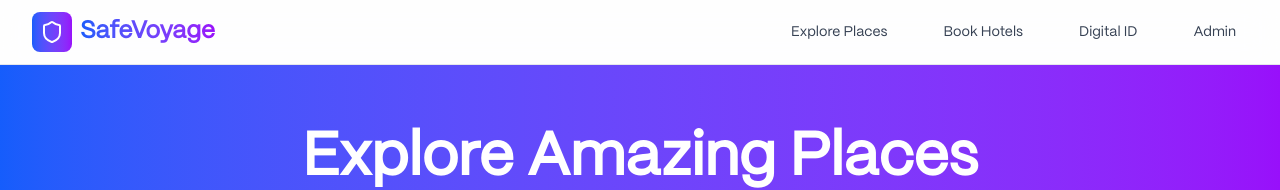
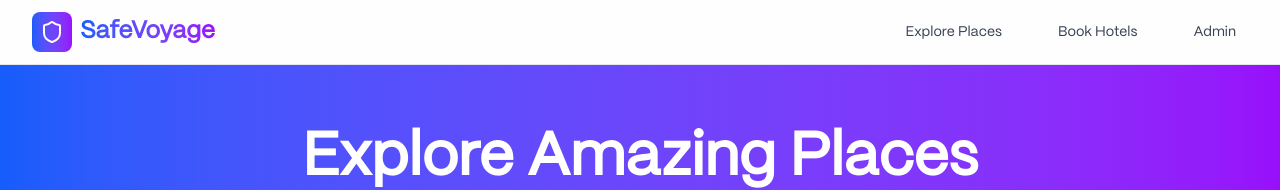
Before and after one commit to MGurucharan/safevoyage-web-app, a React (Vite) app in the folder frontend/: page /safevoyage-web-app/explore in a window 1280 px wide. Shown: the top 190 px of the page. Built offline with nearby package versions, Linux system fonts and the light colour scheme.

Commit message:
fixed z-index issue and digital id visibility

```diff
--- a/frontend/src/components/Footer.jsx
+++ b/frontend/src/components/Footer.jsx
@@ -3,7 +3,7 @@ import { Shield, Mail, Phone, MapPin } from 'lucide-react';
 
 const Footer = () => {
   return (
-    <footer className="bg-gray-900 text-white relative z-10">
+    <footer className="bg-gray-900 text-white relative z-0">
       <div className="max-w-7xl mx-auto px-4 sm:px-6 lg:px-8 py-12">
         <div className="grid grid-cols-1 md:grid-cols-4 gap-8">
           {/* Brand */}
--- a/frontend/src/components/LogoutConfirmModal.jsx
+++ b/frontend/src/components/LogoutConfirmModal.jsx
@@ -6,29 +6,8 @@ export default function LogoutConfirmModal({ isOpen, onClose, onConfirm, message
   if (!isOpen) return null;
 
   return (
-    <>
-      {/* Blurred backdrop */}
-      <div
-        className="fixed inset-0 bg-black/50 backdrop-blur-sm z-60 flex items-center justify-center p-4"
-        style={{
-          zIndex: 9998,
-          top: '64px',
-          height: 'calc(100vh - 64px)'
-        }}
-      />
-      {/* Clear modal container */}
-      <div
-        className="fixed inset-0 flex items-center justify-center pointer-events-none"
-        style={{
-          zIndex: 9999,
-          top: '64px',
-          height: 'calc(100vh - 64px)'
-        }}
-      >
-        <div
-          className="relative bg-white rounded-xl p-8 w-[90%] max-w-md shadow-2xl border border-gray-100 animate-fadeIn pointer-events-auto"
-          style={{ transform: 'translateY(-32px)' }}
-        >
+    <div className="fixed inset-0 bg-black/50 backdrop-blur-sm z-[10000] flex items-center justify-center p-4">
+      <div className="bg-white rounded-xl p-8 w-[90%] max-w-md shadow-2xl border border-gray-100 animate-fadeIn relative">
         <button
           onClick={onClose}
           className="absolute right-4 top-4 text-gray-500 hover:text-gray-700 transition-colors"
@@ -57,8 +36,7 @@ export default function LogoutConfirmModal({ isOpen, onClose, onConfirm, message
             </button>
           </div>
         </div>
-          </div>
-        </div>
-    </>
+      </div>
+    </div>
   );
 }
--- a/frontend/src/components/Navbar.jsx
+++ b/frontend/src/components/Navbar.jsx
@@ -1,6 +1,7 @@
 import React, { useState } from 'react';
 import { Link, useLocation, useNavigate } from 'react-router-dom';
 import { Shield, Menu, X, LogOut } from 'lucide-react';
+import { createPortal } from 'react-dom';
 import { useAdminAuth } from '../hooks/useAdminAuth';
 import LogoutConfirmModal from './LogoutConfirmModal';
 
@@ -30,12 +31,21 @@ const Navbar = () => {
   const [showLogoutModal, setShowLogoutModal] = useState(false);
   const [pendingNavigation, setPendingNavigation] = useState(null);
 
+  // Updated navLinks with admin-only Digital ID
   const navLinks = [
     { name: 'Explore Places', path: '/explore-places' },
     { name: 'Book Hotels', path: '/book-hotels' },
-    { name: 'Digital ID', path: '/digital-id' },
+    { name: 'Digital ID', path: '/digital-id', adminOnly: true }, // Only visible to admins
     { name: 'Admin', path: '/admin', admin: true },
   ];
+
+  // Filter nav links based on admin status
+  const visibleNavLinks = navLinks.filter(link => {
+    if (link.adminOnly) {
+      return isAdmin; // Only show Digital ID if user is admin
+    }
+    return true; // Show all other links
+  });
 
   const handleNavigation = (link) => {
     if (link.admin) {
@@ -44,6 +54,9 @@ const Navbar = () => {
       } else {
         navigate('/admin-login', { state: { from: link.path } });
       }
+    } else if (link.adminOnly) {
+      // Digital ID is admin-only, so admin can access directly
+      navigate(link.path);
     } else if (isAdmin) {
       setPendingNavigation(link.path);
       setShowLogoutModal(true);
@@ -55,7 +68,8 @@ const Navbar = () => {
   const isActive = (path) => location.pathname === path;
 
   return (
-    <nav className="bg-white/80 backdrop-blur-lg border-b border-gray-200 sticky top-0 z-50">
+    <>
+      <nav className="bg-white/80 backdrop-blur-lg border-b border-gray-200 relative z-10">
         <div className="max-w-7xl mx-auto px-4 sm:px-6 lg:px-8">
           <div className="flex justify-between items-center h-16">
             {/* Logo */}
@@ -88,7 +102,7 @@ const Navbar = () => {
                   <span>Logout</span>
                 </button>
               )}
-            {navLinks.map((link) => (
+              {visibleNavLinks.map((link) => (
                 link.admin ? (
                   <button
                     key={link.name}
@@ -111,7 +125,10 @@ const Navbar = () => {
                   <button
                     key={link.name}
                     onClick={() => {
-                    if (isAdmin) {
+                      if (link.adminOnly) {
+                        // Digital ID - admin can access directly
+                        navigate(link.path);
+                      } else if (isAdmin) {
                         setModalState({ isOpen: true, targetPath: link.path });
                       } else {
                         navigate(link.path);
@@ -144,7 +161,7 @@ const Navbar = () => {
           {isMenuOpen && (
             <div className="md:hidden">
               <div className="px-2 pt-2 pb-3 space-y-1 bg-white border-t border-gray-200">
-              {navLinks.map((link) => (
+                {visibleNavLinks.map((link) => (
                   link.admin ? (
                     <button
                       key={link.name}
@@ -169,7 +186,10 @@ const Navbar = () => {
                       key={link.name}
                       onClick={() => {
                         setIsMenuOpen(false);
-                      if (isAdmin) {
+                        if (link.adminOnly) {
+                          // Digital ID - admin can access directly
+                          navigate(link.path);
+                        } else if (isAdmin) {
                           setModalState({ isOpen: true, targetPath: link.path });
                         } else {
                           navigate(link.path);
@@ -189,14 +209,19 @@ const Navbar = () => {
             </div>
           )}
         </div>
+      </nav>
 
+      {/* Render Modal using Portal at document root level */}
+      {modalState.isOpen && createPortal(
         <LogoutConfirmModal
           isOpen={modalState.isOpen}
           onClose={handleModalClose}
           onConfirm={handleModalConfirm}
           message="You are currently in Admin mode. You need to log out before accessing other pages. Would you like to logout now?"
-      />
-    </nav>
+        />,
+        document.body
+      )}
+    </>
   );
 };
 
--- a/frontend/src/components/PanicButton.jsx
+++ b/frontend/src/components/PanicButton.jsx
@@ -19,7 +19,7 @@ const PanicButton = () => {
   return (
     <>
       {/* Panic Button */}
-      <div className="fixed bottom-6 right-6 z-50">
+      <div className="fixed bottom-6 right-6 z-10">
         <button
           onClick={handleEmergency}
           disabled={isPressed}
```
Lines whose indentation alone changed are shown as unchanged.
